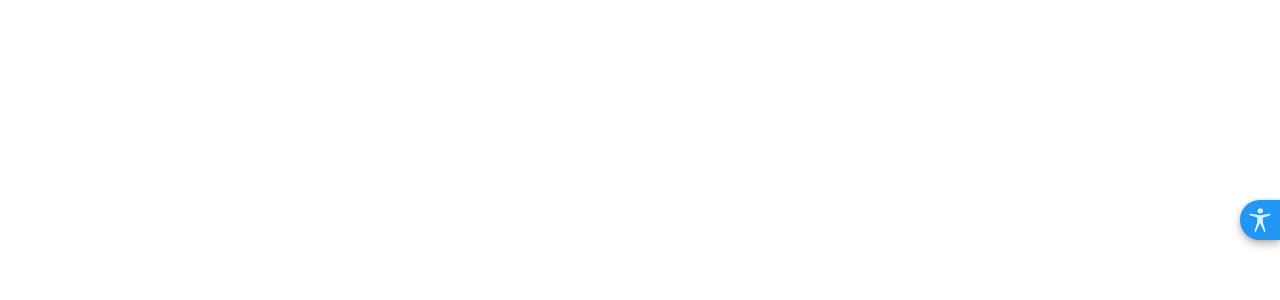
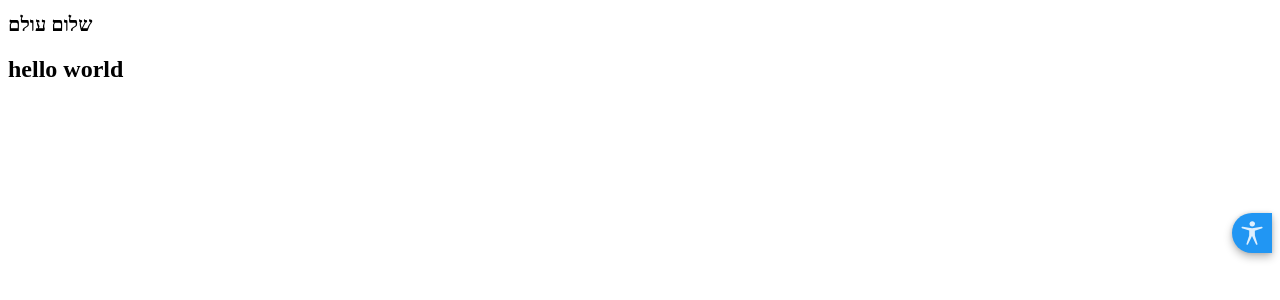
Before and after one commit to pina-digital/accessibility-toolbar, a website: page index.html in a window 1280 px wide. Drawn offline with nearby package versions, Linux system fonts and the light colour scheme; a web font is replaced by a local one.

Commit message:
version 1.0.1 - fix "x", no * margin and padding

```diff
--- a/index.html
+++ b/index.html
@@ -15,7 +15,7 @@
     <script>
         $(function () {
             $('body').openAccessibility({
-                textSelector: 'div,span,p,a,td,table,tr',
+                textSelector: 'div,span,p,a,td,table,tr,h1,h2,h3,h4,h5,h6,input',
                 isMenuOpened: false,
                 iconSize: 's',
                 localization: ['he'],
@@ -26,6 +26,21 @@
 
 <body>
 
+  <div>
+      <h1>
+          שלום עולם
+      </h1>
+      <h2>
+          hello world
+      </h2>
+  </div>
+
+<style>
+
+    h1 {
+        font-size: 20px!important;
+    }
+</style>
 </body>
 
 </html>
--- a/src/open-accessibility.babel.js
+++ b/src/open-accessibility.babel.js
@@ -74,7 +74,10 @@
                 var units = getUnit(originalFontSize) || '';
                 var fontSize = parseFloat(originalFontSize) * zoom;
 
-                element.css('font-size', fontSize + units);
+                var styleName = 'font-size';
+                var value = fontSize + units;
+                element.css(styleName, value);
+                //element.attr('style', styleName + ' : ' + value + ' !important;');
             });
     }
 
--- a/src/style.scss
+++ b/src/style.scss
@@ -1,8 +1,3 @@
-* {
-  margin: 0px;
-  padding:0px;
-}
-
 
 $background-color: #2196F3;
 //ededed
@@ -116,6 +111,7 @@ $images-dir: 'images' !default;
     height: $close-button-height;
     border-radius: 8px;
     cursor: pointer;
+    font-size: 1rem !important;
 
     &:hover {
       background-color: $background-hover;
@@ -224,6 +220,8 @@ $images-dir: 'images' !default;
       border-radius:  50% 0% 0% 50%; //50%;
       color: white;
       background-color: $background-color;
+      font-size: 1rem !important;
+      right:0;
 
       &:hover {
         transform: scale(1, 1) translate3d(0, 0, 0);
```
Also changed, not shown: dist/open-accessibility.min.css, dist/open-accessibility.min.js.
